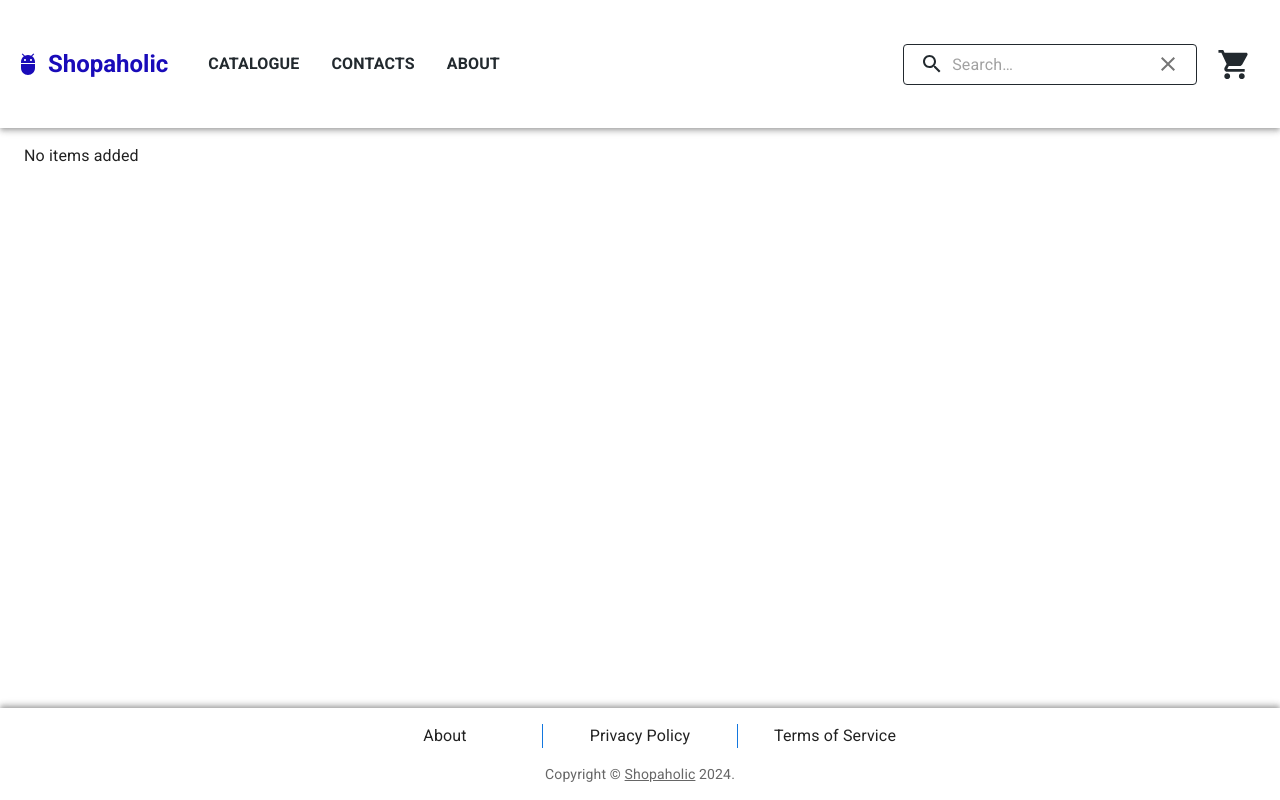
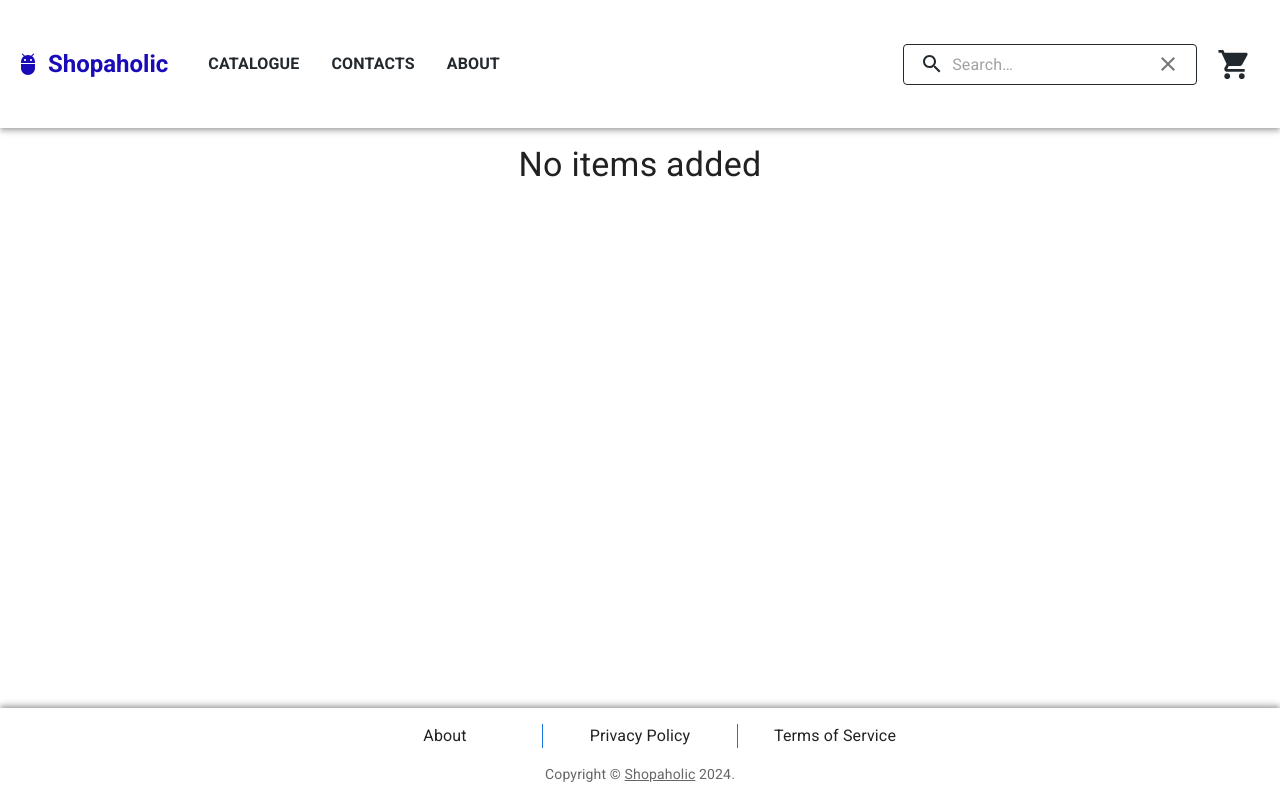
Before and after one commit to JohnnyStorm19/pet_shopaholicApp, a React (Vite) app: page /cart in a window 1280 px wide. Built offline with nearby package versions, Linux system fonts and the light colour scheme.

Commit message:
reafctor: deleted comments style: improved style in Cart component

```diff
--- a/src/components/Cart.tsx
+++ b/src/components/Cart.tsx
@@ -46,15 +46,6 @@ const Cart = () => {
     }
   }
 
-  // const prevOpen = useRef(open);
-  // useEffect(() => {
-  //   if (prevOpen.current === true && open === false) {
-  //     anchorRef.current!.focus();
-  //   }
-
-  //   prevOpen.current = open;
-  // }, [open]);
-
   return (
     <Box
       sx={{
@@ -102,7 +93,7 @@ const Cart = () => {
                   }}
 
                 >
-                  No items aded
+                  No items added
                 </Typography>
               )
               }
--- a/src/components/CartItem.tsx
+++ b/src/components/CartItem.tsx
@@ -112,8 +112,6 @@ const CartItem = ({ product }: CartItemProps) => {
             <AddCircleOutlineIcon color="error" />
           </IconButton>
         </Box>
-        {/* <Box display={'flex'} justifyContent={'space-between'} alignItems={'center'}>
-        </Box> */}
         <Button variant="text" color="error" onClick={removeItem}>
           Remove
         </Button>
--- a/src/pages/CartPage.tsx
+++ b/src/pages/CartPage.tsx
@@ -8,7 +8,7 @@ const CartPage = () => {
   return (
     <Box>
       {!cartProducts.length ? (
-        <Typography>No items added</Typography>
+        <Typography variant="h4" align="center">No items added</Typography>
       ) : (
         <Box
           sx={{
```
